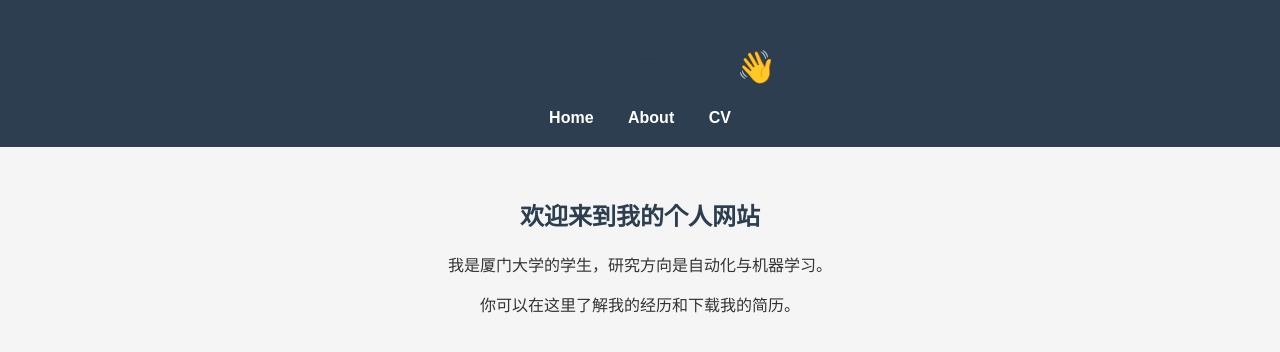
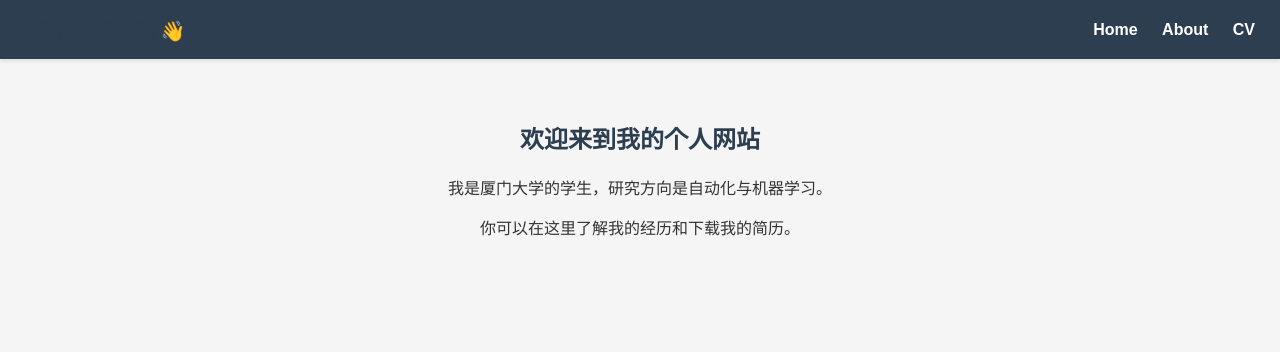
Before and after one commit to TengfeiWU/TengfeiWU.github.io, a plain HTML site: page index.html in a window 1280 px wide. Drawn offline with Linux system fonts and the light colour scheme.

Commit message:
Update style.css

```diff
--- a/style.css
+++ b/style.css
@@ -4,17 +4,30 @@ body {
   color: #333;
   margin: 0;
   padding: 0;
-  text-align: center;
 }
 
 header {
+  position: fixed;
+  top: 0;
+  left: 0;
+  right: 0;
   background: #2c3e50;
   color: white;
-  padding: 20px;
+  padding: 15px;
+  display: flex;
+  justify-content: space-between;
+  align-items: center;
+  box-shadow: 0 2px 4px rgba(0,0,0,0.1);
+  z-index: 1000;
+}
+
+header h1 {
+  margin: 0;
+  font-size: 20px;
 }
 
 nav a {
-  margin: 0 15px;
+  margin: 0 10px;
   color: white;
   text-decoration: none;
   font-weight: bold;
@@ -25,7 +38,8 @@ nav a:hover {
 }
 
 main {
-  padding: 30px;
+  padding: 100px 20px 40px; /* 给导航栏留出空间 */
+  text-align: center;
 }
 
 h1, h2 {
@@ -45,3 +59,11 @@ a.button {
 a.button:hover {
   background: #45a049;
 }
+
+img.avatar {
+  width: 150px;
+  height: 150px;
+  border-radius: 50%;
+  margin-top: 20px;
+  border: 3px solid #2c3e50;
+}
```
